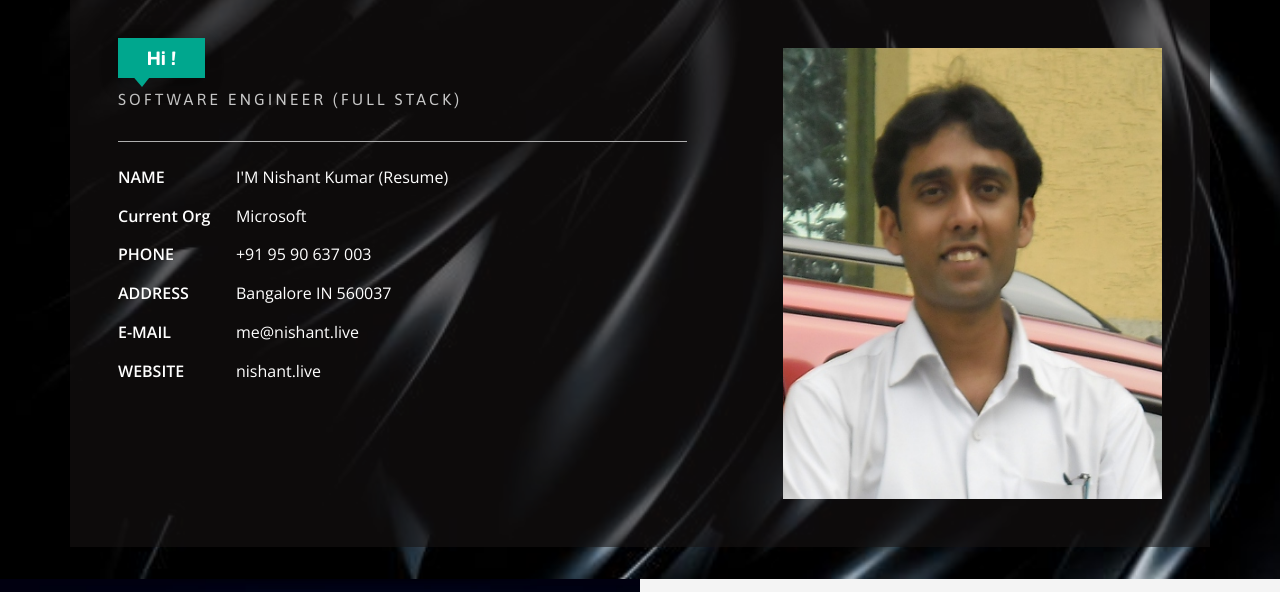
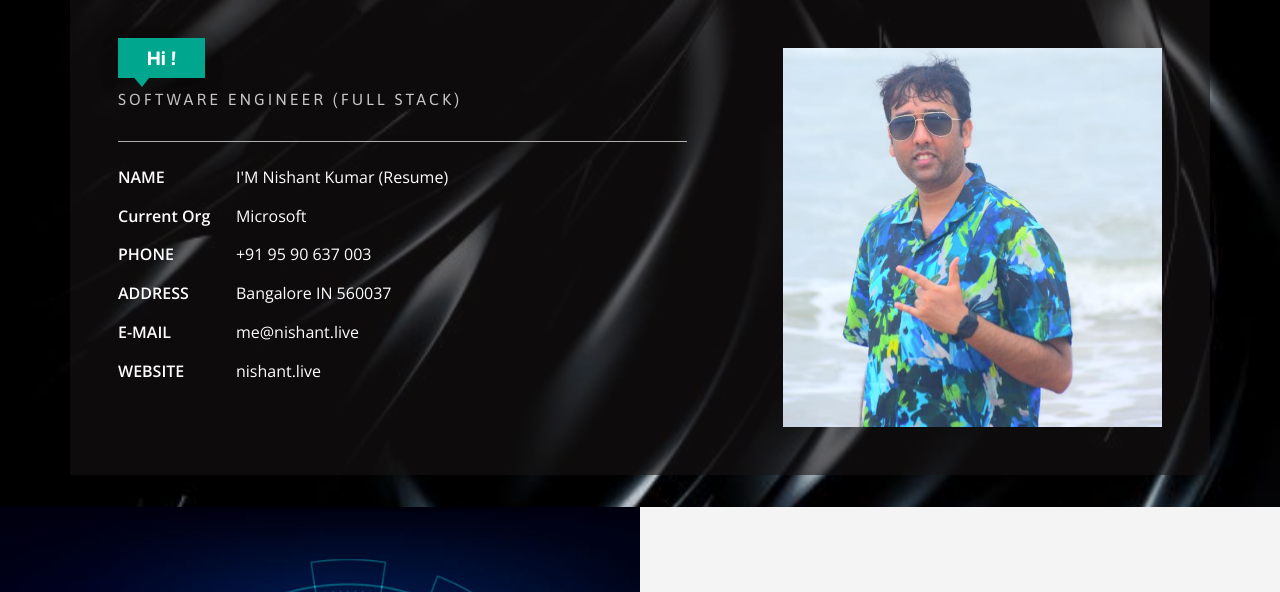
Before and after one commit to nkjaiswal/nishant.live, a plain HTML site: page index.html in a window 1280 px wide. Shown: the part 163-755 px from the top of the page. Drawn offline with nearby package versions, Linux system fonts and the light colour scheme; files whose address does not match are found by name.

Commit message:
new profile pic

```diff
--- a/index.html
+++ b/index.html
@@ -124,7 +124,7 @@ License URL: http://creativecommons.org/licenses/by/3.0/
 						</ul>
 					</div>
 					<div class="col-md-5 header-left">
-						<img src="images/img1.jpg" alt="">
+						<img src="images/img1.png" alt="">
 					</div>
 					<div class="clearfix"> </div>
 
```
Also changed, not shown: images/img1.png (added).
